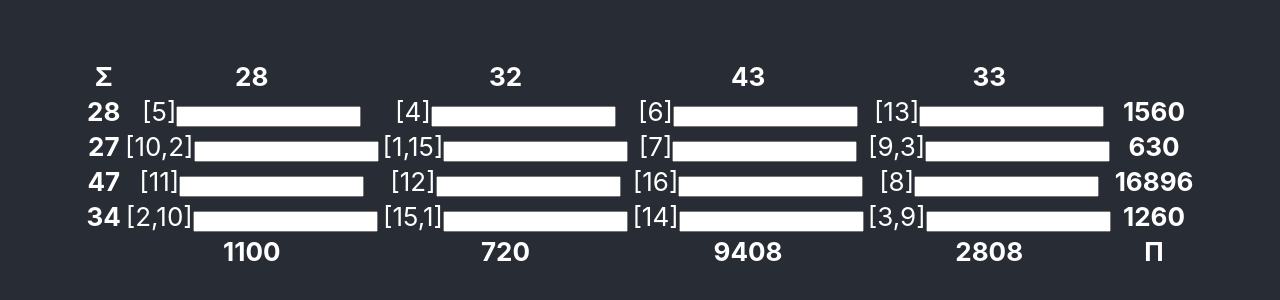
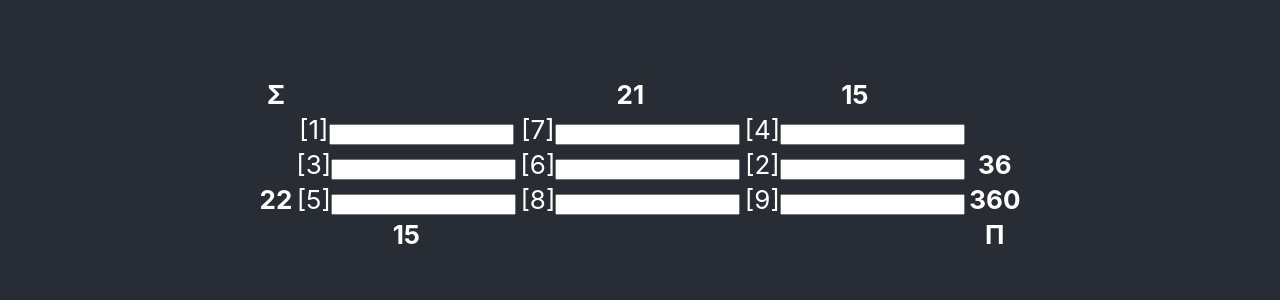
Before and after one commit to tjasz/aggregrid, a React (Create React App) app: page / in a window 1280 px wide. Shown: the part 236-536 px from the top of the page. Built offline with nearby package versions, Linux system fonts and the light colour scheme.

Commit message:
Generate difficult but solvable puzzles

```diff
--- a/src/App.tsx
+++ b/src/App.tsx
@@ -2,12 +2,13 @@ import React from 'react';
 import logo from './logo.svg';
 import './App.css';
 import Grid from './grid';
-import Puzzle from './puzzle';
+import Puzzle, { Solver } from './puzzle';
 import { countingSequence } from './algorithm';
 
 function App() {
-  const puzzle = new Puzzle(new Grid(4));
-  puzzle.solve();
+  const puzzle = new Puzzle();
+  const solver = new Solver(puzzle);
+  solver.solve();
 
   return (
     <div className="App">
@@ -23,7 +24,7 @@ function App() {
               <tr key={i}>
                 <th>{puzzle.rowSums[i]}</th>
                 {countingSequence(puzzle.size).map((n, j) => (<td key={n}>
-                  {JSON.stringify(Array.from(puzzle.valueOptions[i][j]))}
+                  {JSON.stringify(Array.from(solver.valueOptions[i][j]))}
                   <input type="text"></input>
                 </td>))}
                 <th>{puzzle.rowProducts[i]}</th>
--- a/src/puzzle.ts
+++ b/src/puzzle.ts
@@ -12,26 +12,74 @@ export default class Puzzle {
   colSums: (number | undefined)[];
   rowProducts: (number | undefined)[];
   colProducts: (number | undefined)[];
-  valueOptions: Set<number>[][];
 
-  constructor(grid: Grid) {
+  constructor(size?: number, maxValue?: number, uniqueValues?: boolean) {
+    const grid = new Grid(size, maxValue, uniqueValues);
+
     this.size = grid.size;
     this.maxValue = grid.maxValue;
     this.uniqueValues = grid.uniqueValues;
 
-    this.rowSums = grid.rowSums;
-    this.rowProducts = grid.rowProducts;
-    this.colSums = grid.colSums;
-    this.colProducts = grid.colProducts;
+    this.rowSums = grid.rowSums.slice();
+    this.rowProducts = grid.rowProducts.slice();
+    this.colSums = grid.colSums.slice();
+    this.colProducts = grid.colProducts.slice();
 
-    // start out by setting the allowed values for each cell to the entire puzzle set
-    this.valueOptions = [];
-    for (let i = 0; i < this.size; i++) {
-      this.valueOptions.push([]);
-      for (let j = 0; j < this.size; j++) {
-        this.valueOptions[i].push(new Set(countingSequence(this.maxValue)));
-      }
+    // remove hints until the puzzle is unsolvable
+    let removedHint = this.harden();
+    while (new Solver(this).solve()) {
+      removedHint = this.harden();
     }
+    // restore the last removed hint, making it barely solvable
+    switch (removedHint) {
+      case 0:
+      case 1:
+      case 2:
+        this.rowSums[removedHint] = grid.rowSums[removedHint];
+        break;
+      case 3:
+      case 4:
+      case 5:
+        this.rowProducts[removedHint - 3] = grid.rowProducts[removedHint - 3];
+        break;
+      case 6:
+      case 7:
+      case 8:
+        this.colSums[removedHint - 6] = grid.colSums[removedHint - 6];
+        break;
+      case 9:
+      case 10:
+      case 11:
+        this.colProducts[removedHint - 9] = grid.colProducts[removedHint - 9];
+        break;
+    }
+  }
+
+  harden() {
+    const choice = Math.floor(Math.random() * 12);
+    switch (choice) {
+      case 0:
+      case 1:
+      case 2:
+        this.rowSums[choice] = undefined;
+        break;
+      case 3:
+      case 4:
+      case 5:
+        this.rowProducts[choice - 3] = undefined;
+        break;
+      case 6:
+      case 7:
+      case 8:
+        this.colSums[choice - 6] = undefined;
+        break;
+      case 9:
+      case 10:
+      case 11:
+        this.colProducts[choice - 9] = undefined;
+        break;
+    }
+    return choice;
   }
 
   validate(solution: number[][]) {
@@ -82,11 +130,46 @@ export default class Puzzle {
 
     return true;
   }
+}
+
+export class Solver {
+  size: number;
+  maxValue: number;
+  uniqueValues: boolean;
+
+  // aggregate hints
+  rowSums: (number | undefined)[];
+  colSums: (number | undefined)[];
+  rowProducts: (number | undefined)[];
+  colProducts: (number | undefined)[];
+
+  valueOptions: Set<number>[][];
+
+  constructor(puzzle: Puzzle) {
+    this.size = puzzle.size;
+    this.maxValue = puzzle.maxValue;
+    this.uniqueValues = puzzle.uniqueValues;
+
+    this.rowSums = puzzle.rowSums;
+    this.rowProducts = puzzle.rowProducts;
+    this.colSums = puzzle.colSums;
+    this.colProducts = puzzle.colProducts;
+
+    // start out by setting the allowed values for each cell to the entire puzzle set
+    this.valueOptions = [];
+    for (let i = 0; i < this.size; i++) {
+      this.valueOptions.push([]);
+      for (let j = 0; j < this.size; j++) {
+        this.valueOptions[i].push(new Set(countingSequence(this.maxValue)));
+      }
+    }
+  }
 
   solve() {
     for (let i = 0; i < 10 && this.valueOptions.some(rowOptions => rowOptions.some(cellOptions => cellOptions.size > 1)); i++) {
       this.solveStep();
     }
+    return !this.valueOptions.some(rowOptions => rowOptions.some(cellOptions => cellOptions.size > 1));
   }
 
   solveStep() {
```
